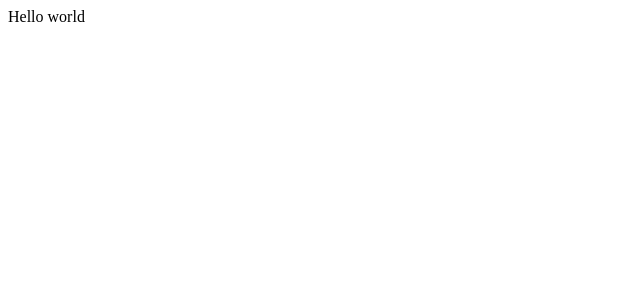
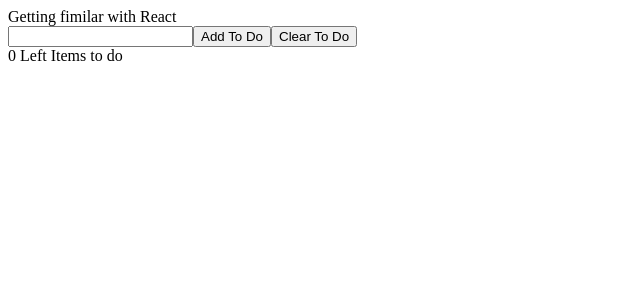
Before and after one commit to malcolmdzimati/malcolm_dzimati_personal_site, a React (Create React App) app: page / in a window 1280 px wide. Shown: the top 300 px of the page, without its empty margins (0-640 px from the left). Built offline with nearby package versions, Linux system fonts and the light colour scheme.

Commit message:
:fire::truck::zap::sparkles: Added code to make todo list

```diff
--- a/src/App.js
+++ b/src/App.js
@@ -3,7 +3,13 @@
 
 function App() {
     return (
-        <TodoList />
+        <>
+          <TodoList />
+          <input type='text'></input>
+          <button>Add To Do</button>
+          <button>Clear To Do</button>
+          <div>0 Left Items to do</div>
+        </>
     )
 }
 
--- a/src/TodoList.js
+++ b/src/TodoList.js
@@ -3,7 +3,7 @@
 export default function TodoList() {
     return (
         <div>
-            Hello world
+            Getting fimilar with React
         </div>
     )
 }
--- a/src/index.js
+++ b/src/index.js
@@ -5,7 +5,7 @@
 const root = ReactDOM.createRoot(document.getElementById('root'));
 
 root.render(
-  <React.StrictMode>
+  //<React.StrictMode>
     <App />
-  </React.StrictMode>
+  //</React.StrictMode>
 );
```
